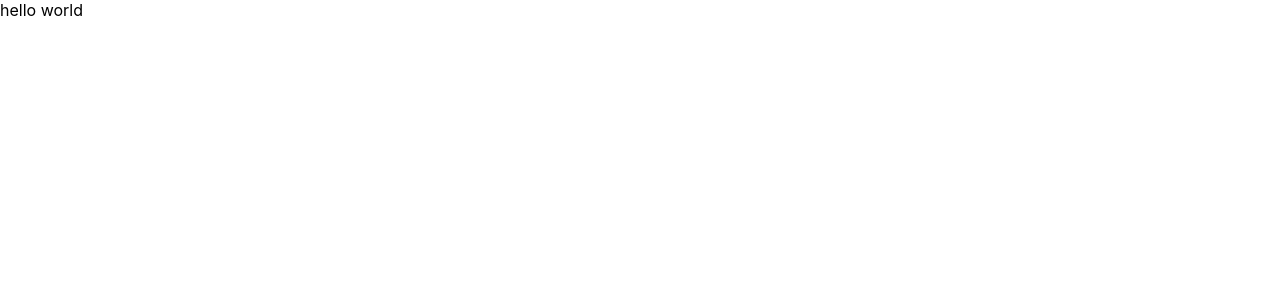
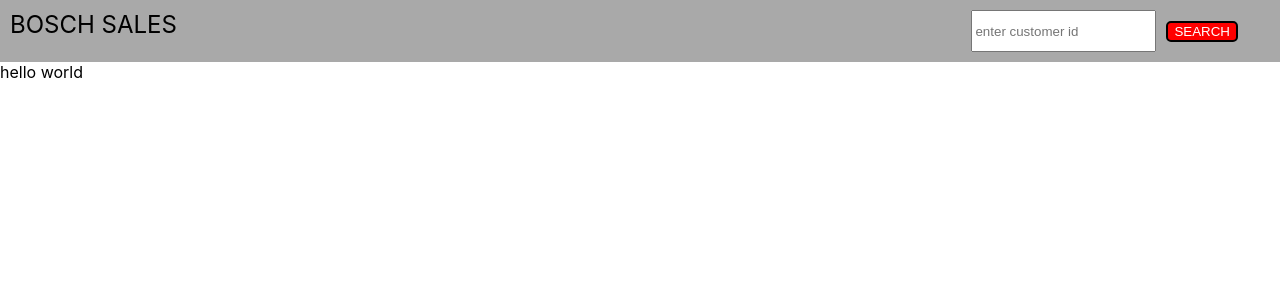
Before and after one commit to oshosingh/bcg-project, a React (Create React App) app in the folder bosch-fe/: page / in a window 1280 px wide. Shown: the top 300 px of the page. Built offline with nearby package versions, Linux system fonts and the light colour scheme.

Commit message:
navbar added

```diff
--- a/bosch-fe/src/App.js
+++ b/bosch-fe/src/App.js
@@ -1,8 +1,10 @@
 import './App.css';
+import Navbar from './components/navbar/Navbar'
 
 function App() {
   return (
     <div className="App">
+      <Navbar></Navbar>
       <header>
         hello world
       </header>
--- /dev/null
+++ b/bosch-fe/src/components/navbar/Navbar.js
@@ -0,0 +1,21 @@
+import React from 'react'
+import './navbar.css'
+
+function navbar() {
+  return (
+    <div className='navbar-parent'>
+      <div className='navbar-name align-items-nav'> Bosch Sales </div>
+
+      <div className='textbox align-items-nav'>
+        <input placeholder='enter customer id' />
+
+        <div className='search-btn align-items-nav'>
+          <button>search</button>
+        </div>
+
+      </div>
+    </div>
+  )
+}
+
+export default navbar
--- /dev/null
+++ b/bosch-fe/src/components/navbar/navbar.css
@@ -0,0 +1,33 @@
+.navbar-parent {
+    background-color: darkgrey;
+    display: flex;
+    justify-content: space-between;
+}
+
+.align-items-nav {
+    margin: 10px;
+}
+
+.navbar-name {
+    text-transform: uppercase;
+    font-size: 1.5rem;
+    flex-basis: 3;
+}
+
+.textbox {
+    flex-basis: 1;
+    display: flex;
+    margin-right: 2rem;
+}
+
+.search-btn {
+    flex-basis: 1;
+}
+
+.search-btn button {
+    background-color: red;
+    color: white;
+    text-transform: uppercase;
+    border: 2px solid black;
+    border-radius: 5px;
+}
```
